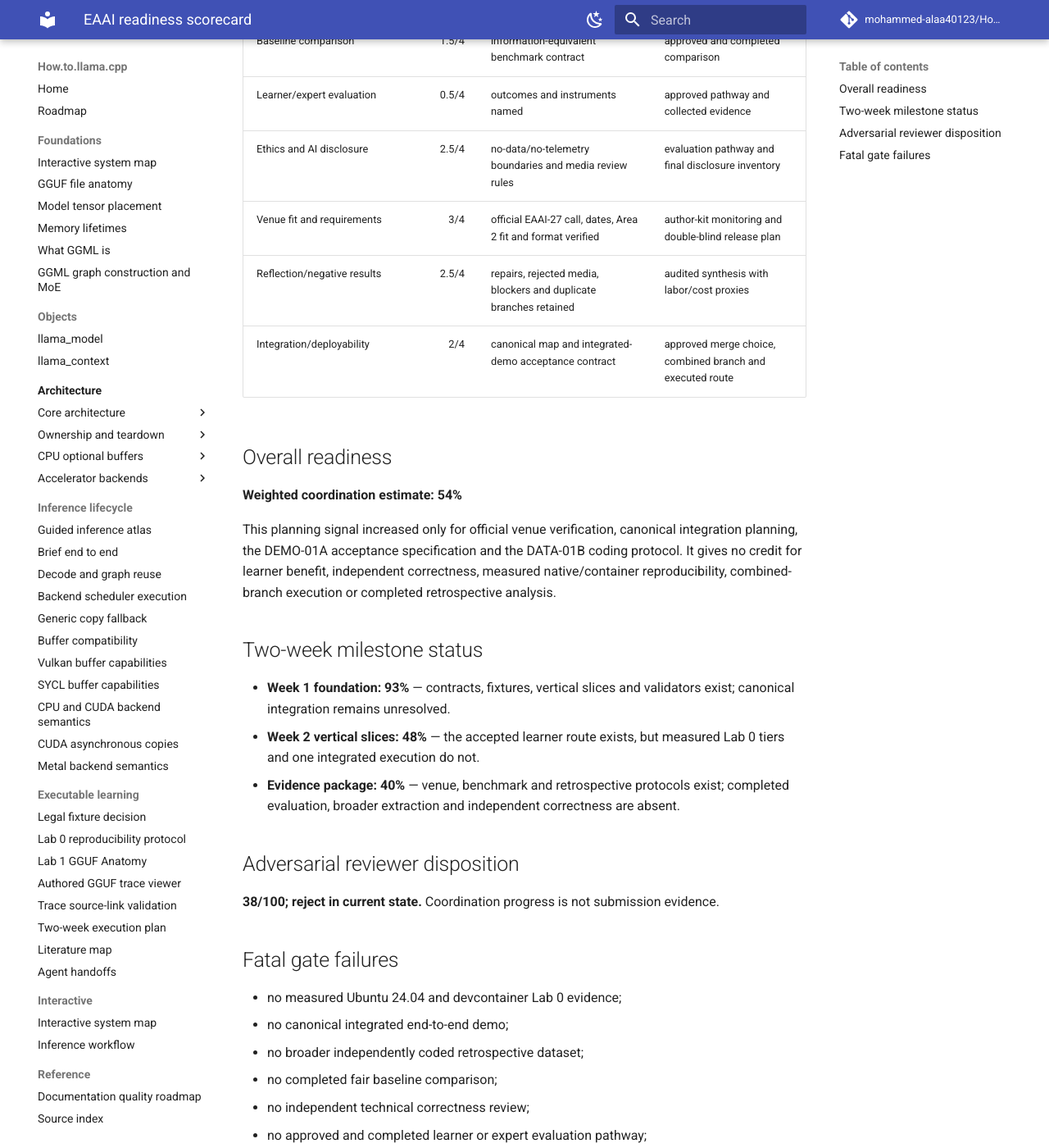
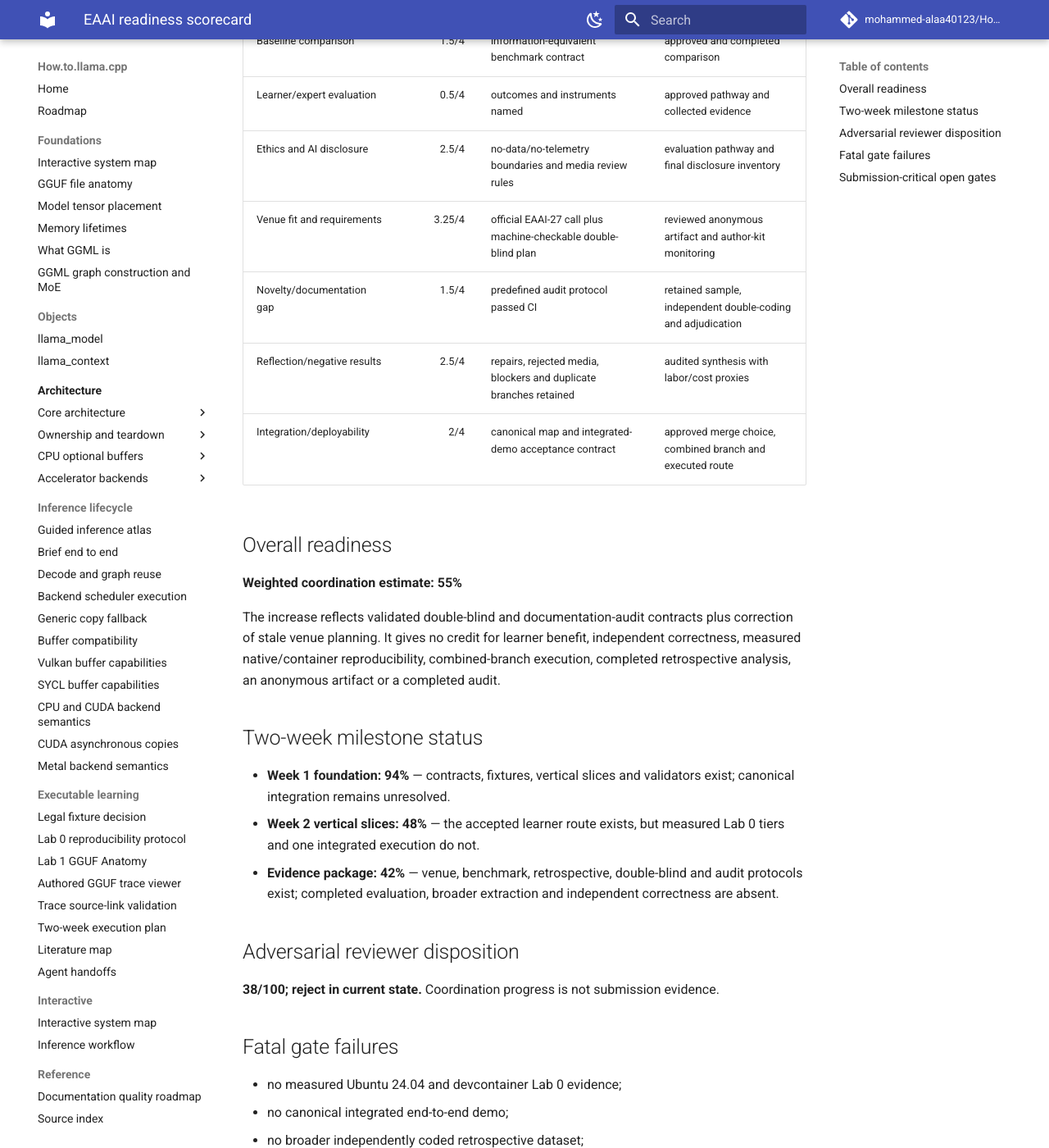
Before and after one commit to mohammed-alaa40123/How.to.llama.cpp, an MkDocs documentation site: the page built from docs/publication/readiness-scorecard.md, in a window 1280 px wide and 1400 px high, scrolled down 1303 px. Shown: the whole window at 82% size. Built offline with MkDocs 1.6.1 and Material for MkDocs 9.7.7, drawn with Linux system fonts in a browser that asks for light colours; comment, search, counter and statistics services are not loaded; some of the changed text lies outside the part shown.

Commit message:
Refresh EAAI readiness scorecard

```diff
--- a/docs/publication/readiness-scorecard.md
+++ b/docs/publication/readiness-scorecard.md
@@ -21,21 +21,22 @@ Scores use a 0-4 evidence scale: `0` absent, `1` planned, `2` implemented, `3` v
 | Baseline comparison | 1.5/4 | information-equivalent benchmark contract | approved and completed comparison |
 | Learner/expert evaluation | 0.5/4 | outcomes and instruments named | approved pathway and collected evidence |
 | Ethics and AI disclosure | 2.5/4 | no-data/no-telemetry boundaries and media review rules | evaluation pathway and final disclosure inventory |
-| Venue fit and requirements | 3/4 | official EAAI-27 call, dates, Area 2 fit and format verified | author-kit monitoring and double-blind release plan |
+| Venue fit and requirements | 3.25/4 | official EAAI-27 call plus machine-checkable double-blind plan | reviewed anonymous artifact and author-kit monitoring |
+| Novelty/documentation gap | 1.5/4 | predefined audit protocol passed CI | retained sample, independent double-coding and adjudication |
 | Reflection/negative results | 2.5/4 | repairs, rejected media, blockers and duplicate branches retained | audited synthesis with labor/cost proxies |
 | Integration/deployability | 2/4 | canonical map and integrated-demo acceptance contract | approved merge choice, combined branch and executed route |
 
 ## Overall readiness
 
-**Weighted coordination estimate: 54%**
+**Weighted coordination estimate: 55%**
 
-This planning signal increased only for official venue verification, canonical integration planning, the DEMO-01A acceptance specification and the DATA-01B coding protocol. It gives no credit for learner benefit, independent correctness, measured native/container reproducibility, combined-branch execution or completed retrospective analysis.
+The increase reflects validated double-blind and documentation-audit contracts plus correction of stale venue planning. It gives no credit for learner benefit, independent correctness, measured native/container reproducibility, combined-branch execution, completed retrospective analysis, an anonymous artifact or a completed audit.
 
 ## Two-week milestone status
 
-- **Week 1 foundation: 93%** — contracts, fixtures, vertical slices and validators exist; canonical integration remains unresolved.
+- **Week 1 foundation: 94%** — contracts, fixtures, vertical slices and validators exist; canonical integration remains unresolved.
 - **Week 2 vertical slices: 48%** — the accepted learner route exists, but measured Lab 0 tiers and one integrated execution do not.
-- **Evidence package: 40%** — venue, benchmark and retrospective protocols exist; completed evaluation, broader extraction and independent correctness are absent.
+- **Evidence package: 42%** — venue, benchmark, retrospective, double-blind and audit protocols exist; completed evaluation, broader extraction and independent correctness are absent.
 
 ## Adversarial reviewer disposition
 
@@ -48,5 +49,11 @@ This planning signal increased only for official venue verification, canonical i
 - no broader independently coded retrospective dataset;
 - no completed fair baseline comparison;
 - no independent technical correctness review;
-- no approved and completed learner or expert evaluation pathway;
-- no double-blind artifact-release plan.
+- no approved and completed learner or expert evaluation pathway.
+
+## Submission-critical open gates
+
+- no reviewed anonymous double-blind artifact;
+- no completed documentation-gap audit;
+- no integrated keyboard/screen-reader exercise;
+- no retained human-labor and cost synthesis.
```
Also changed, not shown: other parts of docs/publication/readiness-scorecard.md (+2 -2 lines).
